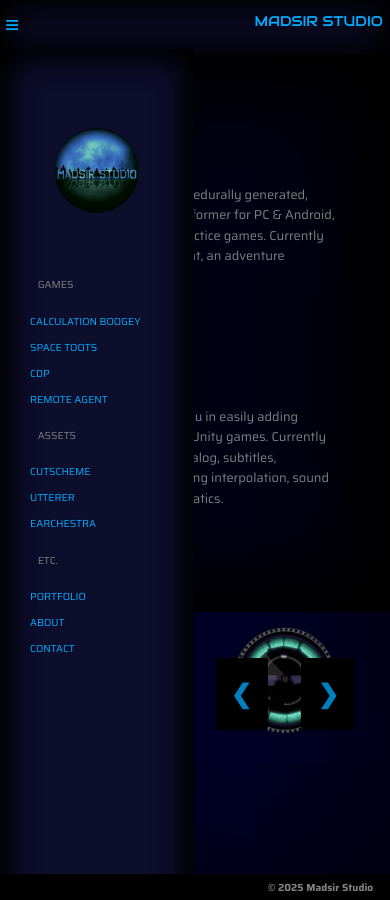
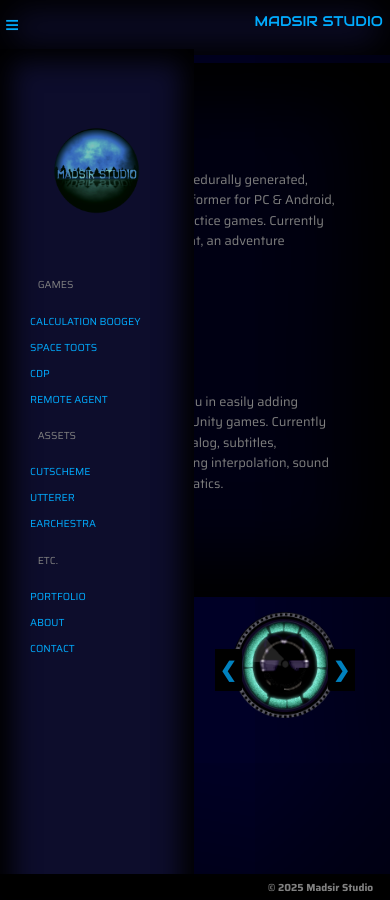
Before and after one commit to Madsir/madsirstudio.github.io, a Jekyll site: the page built from index.html, in a window 390 px wide and 900 px high. Built offline with Jekyll 4.4.1, drawn with Linux system fonts in a browser that asks for light colours.

Commit message:
Update index.html

```diff
--- a/index.html
+++ b/index.html
@@ -96,7 +96,9 @@
 }
 @media (max-width: 600px) {
   .prev, .next {
-    font-size:2em;
+    font-size:1.6em;
+	padding: 5px;
+    margin-top: -16px;
   }
   h1{
 	font-size: 2em;
@@ -136,7 +138,7 @@
 
 <div class="main">
 <div class="centerdiv">
-		--<div class="around">
+		<div class="around">
 		<br>
 			<br>
 				<br>
```
